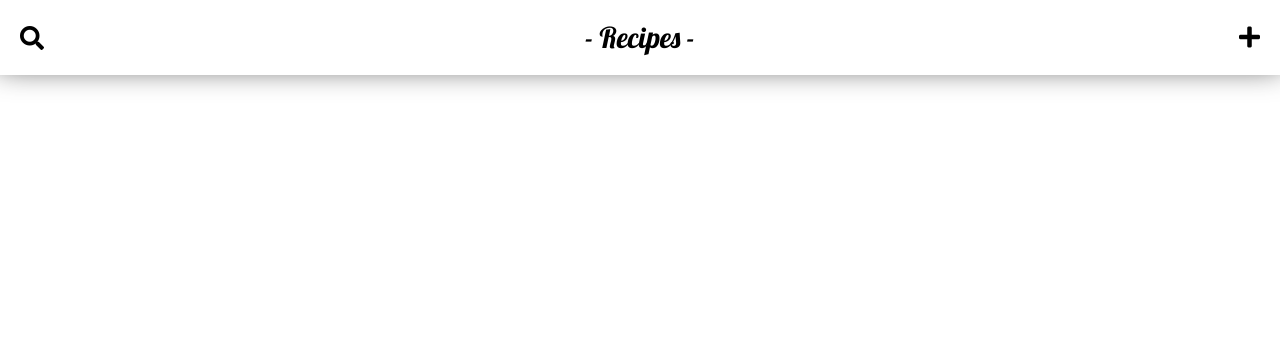
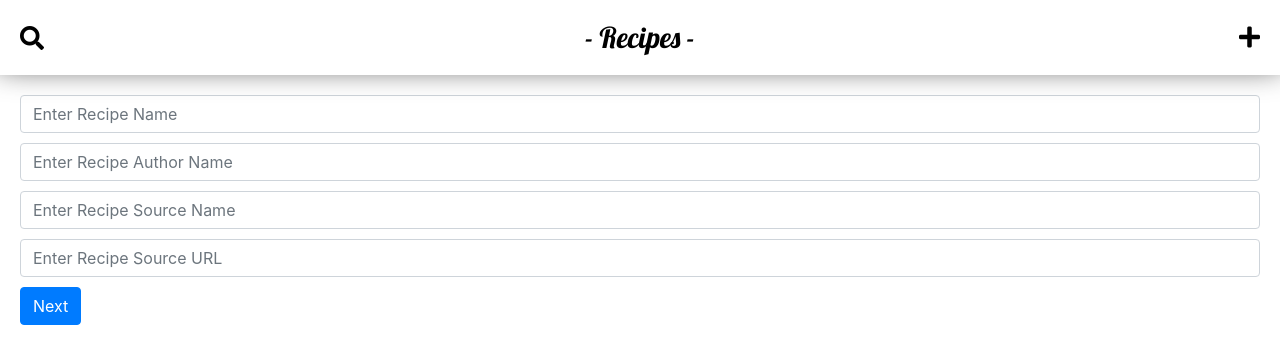
Before and after one commit to gal664/recipes, a React (Create React App) app in the folder front/: page /add in a window 1280 px wide. Shown: the top 364 px of the page. Built offline with nearby package versions, Linux system fonts and the light colour scheme.

Commit message:
divided AddRecipe page to 3 sub-components, seems to work with only 1 bug with the ingredients measurements

```diff
--- a/front/src/components/App/AddRecipe/AddRecipe.js
+++ b/front/src/components/App/AddRecipe/AddRecipe.js
@@ -1,52 +1,91 @@
 import React, { Component } from 'react'
 import './AddRecipe.css'
+import RecipeInfo from './RecipeInfo/RecipeInfo'
+import IngredientsInfo from './IngredientsInfo/IngredientsInfo'
+import MethodInfo from './MethodInfo/MethodInfo'
 
 class AddRecipe extends Component {
 
   constructor(props) {
     super(props)
-    this.state = {}
+    this.state = {
+      title: null,
+      author: null,
+      source: { name: null, url: null },
+      ingredients: [],
+      method: [],
+      isInfo: false,
+      isIngredients: false,
+      isMethod: false,
+    }
+
+    this.handleClick = this.handleClick.bind(this)
+    this.setRecipeInfo = this.setRecipeInfo.bind(this)
+    this.setIngredients = this.setIngredients.bind(this)
+    this.setMethod = this.setMethod.bind(this)
     this.handleSubmit = this.handleSubmit.bind(this)
-    this.recicpeTitle = React.createRef()
-    this.recipeAuthor = React.createRef()
-    this.sourceName = React.createRef()
-    this.sourceUrl = React.createRef()
-    this.IngredientName = React.createRef()
-    this.IngredientAmount = React.createRef()
-    this.IngredientMeasurement = React.createRef()
-    this.stepDescription = React.createRef()
-    this.stepDurationHours = React.createRef()
-    this.stepDurationMinutes = React.createRef()
-    this.stepDurationSeconds = React.createRef()
+
+  }
+
+  handleClick() {
+    if (!this.state.isInfo) {
+      return (
+        <RecipeInfo onSubmitInfo={this.setRecipeInfo} />
+      )
+    }
+    if (!this.state.isIngredients && this.state.isInfo) {
+      return (
+        <IngredientsInfo onSubmitInfo={this.setIngredients} />
+      )
+    }
+    if (!this.state.isMethod && this.state.isIngredients) {
+      return (
+        <MethodInfo onSubmitInfo={this.setMethod} />
+      )
+    }
+  }
+
+  setRecipeInfo(recipeInfoValues) {
+
+    this.setState({
+      title: recipeInfoValues.title,
+      author: recipeInfoValues.author,
+      source: recipeInfoValues.source,
+      isInfo: true
+    })
+
+  }
+
+  setIngredients(ingredientsArray) {
+
+    this.setState({
+      ingredients: ingredientsArray,
+      isIngredients: true
+    })
+
+  }
+
+  setMethod(methodStepsArray) {
+
+    this.setState({
+      method: methodStepsArray,
+      isMethod: true
+    },() => { this.handleSubmit() })
+
+
   }
 
   handleSubmit() {
 
     let recipeInfo = {
-      title: this.recicpeTitle.current.value,
-      author: this.recipeAuthor.current.value,
-      source: {
-        name: this.sourceName.current.value,
-        url: this.sourceUrl.current.value
-      },
-      ingredients: [
-      {
-        name: this.IngredientName.current.value,
-        amount: this.IngredientAmount.current.value,
-        measurement: this.IngredientMeasurement.current.value,
-      }
-      ],
-      method: [
-        {
-          description: this.stepDescription.current.value,
-          duration: {
-            hours: this.stepDurationHours.current.value,
-            minutes: this.stepDurationMinutes.current.value,
-            seconds: this.stepDurationSeconds.current.value,
-          },
-        }
-      ],
+      title: this.state.title,
+      author: this.state.author,
+      source: this.state.source,
+      ingredients: this.state.ingredients,
+      method: this.state.method,
     }
+
+    console.log(recipeInfo)
 
     fetch(`/api/recipe`, {
       method: 'POST',
@@ -59,26 +98,7 @@ class AddRecipe extends Component {
   render() {
     return (
       <div className="addRecipe">
-          <input value="asd" type="text" className="form-control" ref={this.recicpeTitle} id="recipeTitleInput" placeholder="Enter Recipe Name" />
-          <input value="asd" type="text" className="form-control" ref={this.recipeAuthor} id="recipeAuthorInput" placeholder="Enter Recipe Author Name" />
-          <input value="asd" type="text" className="form-control" ref={this.sourceName} id="sourceNameInput" placeholder="Enter Recipe Source Name" />
-          <input value="asd" type="text" className="form-control" ref={this.sourceUrl} id="sourceUrlInput" placeholder="Enter Recipe Source URL" />
-          <input value="asd" type="text" className="form-control" ref={this.IngredientName} id="ingredientName" placeholder="Enter Ingredient Name" />
-          <input value="1" type="number" className="form-control" ref={this.IngredientAmount} id="ingredientAmount" placeholder="Enter Ingredient Amount" />
-          <select value="Miligrams" className="form-control" ref={this.IngredientMeasurement} id="unitType">
-            <option hidden>Choose Unit Type</option>
-            <option>Miligrams</option>
-            <option>Grams</option>
-            <option>Kilograms</option>
-            <option>Teaspoons</option>
-            <option>Tablespoons</option>
-            <option>Cup</option>
-          </select>
-          <textarea value="asd" className="form-control" ref={this.stepDescription} id="methodStep" rows="5" placeholder="Enter Step Description"></textarea>
-          <input value="1" type="number" className="form-control" ref={this.stepDurationHours} id="stepDurationHours" placeholder="Enter Duration Hours" />
-          <input value="1" type="number" className="form-control" ref={this.stepDurationMinutes} id="stepDurationMinutes" placeholder="Enter Duration Minutes" />
-          <input value="1" type="number" className="form-control" ref={this.stepDurationSeconds} id="stepDurationSeconds" placeholder="Enter Duration Seconds" />
-          <button onClick={this.handleSubmit} type="submit" className="btn btn-primary">Submit</button>
+        {this.handleClick()}
       </div>
     )
   }
--- /dev/null
+++ b/front/src/components/App/AddRecipe/IngredientsInfo/IngredientsInfo.css
@@ -0,0 +1,11 @@
+.addRecipe{
+    height: 100%;
+    width: 100%;
+    background: #ffffff;
+    padding: 20px;
+    padding-top: 95px;
+}
+
+.addRecipe input, .addRecipe button, .addRecipe select, .addRecipe textarea{
+    margin-bottom: 10px;
+}
--- /dev/null
+++ b/front/src/components/App/AddRecipe/IngredientsInfo/IngredientsInfo.js
@@ -0,0 +1,49 @@
+import React, { Component } from 'react'
+import './IngredientsInfo.css'
+
+class IngredientsInfo extends Component {
+
+  constructor(props) {
+    super(props)
+    this.state = {}
+    this.handleClick = this.handleClick.bind(this)
+    this.IngredientName = React.createRef()
+    this.IngredientAmount = React.createRef()
+    this.IngredientMeasurement = React.createRef()
+  }
+
+  handleClick() {
+
+    let IngredientsInfo = [
+      {
+        name: this.IngredientName.current.value,
+        amount: this.IngredientAmount.current.value,
+        measurement: this.IngredientMeasurement.current.value,
+      }
+    ]
+
+    this.props.onSubmitInfo(IngredientsInfo)
+
+  }
+
+  render() {
+    return (
+      <div className="IngredientsInfo">
+        <input required type="text" className="form-control" ref={this.IngredientName} id="ingredientName" placeholder="Enter Ingredient Name" />
+        <input required type="number" className="form-control" ref={this.IngredientAmount} id="ingredientAmount" placeholder="Enter Ingredient Amount" />
+        <select required className="form-control" ref={this.IngredientMeasurement} id="unitType">
+          <option hidden>Choose Unit Type</option>
+          <option>Miligrams</option>
+          <option>Grams</option>
+          <option>Kilograms</option>
+          <option>Teaspoons</option>
+          <option>Tablespoons</option>
+          <option>Cup</option>
+        </select>
+        <button onClick={this.handleClick} className="btn btn-primary">Next</button>
+      </div>
+    )
+  }
+}
+
+export default IngredientsInfo
--- /dev/null
+++ b/front/src/components/App/AddRecipe/MethodInfo/MethodInfo.css
@@ -0,0 +1,11 @@
+.addRecipe{
+    height: 100%;
+    width: 100%;
+    background: #ffffff;
+    padding: 20px;
+    padding-top: 95px;
+}
+
+.addRecipe input, .addRecipe button, .addRecipe select, .addRecipe textarea{
+    margin-bottom: 10px;
+}
--- /dev/null
+++ b/front/src/components/App/AddRecipe/MethodInfo/MethodInfo.js
@@ -0,0 +1,46 @@
+import React, { Component } from 'react'
+import './MethodInfo.css'
+
+class MethodInfo extends Component {
+
+  constructor(props) {
+    super(props)
+    this.state = {}
+    this.handleClick = this.handleClick.bind(this)
+    this.stepDescription = React.createRef()
+    this.stepDurationHours = React.createRef()
+    this.stepDurationMinutes = React.createRef()
+    this.stepDurationSeconds = React.createRef()
+  }
+
+  handleClick() {
+
+    let MethodInfo = [
+      {
+        description: this.stepDescription.current.value,
+        duration: {
+          hours: this.stepDurationHours.current.value,
+          minutes: this.stepDurationMinutes.current.value,
+          seconds: this.stepDurationSeconds.current.value,
+        }
+      }
+    ]
+
+    this.props.onSubmitInfo(MethodInfo)
+
+  }
+
+  render() {
+    return (
+      <div className="MethodInfo">
+        <textarea required className="form-control" ref={this.stepDescription} id="methodStep" rows="5" placeholder="Enter Step Description"></textarea>
+        <input required type="number" className="form-control" ref={this.stepDurationHours} id="stepDurationHours" placeholder="Enter Duration Hours" />
+        <input required type="number" className="form-control" ref={this.stepDurationMinutes} id="stepDurationMinutes" placeholder="Enter Duration Minutes" />
+        <input required type="number" className="form-control" ref={this.stepDurationSeconds} id="stepDurationSeconds" placeholder="Enter Duration Seconds" />
+        <button onClick={this.handleClick} className="btn btn-primary">Submit</button>
+      </div>
+    )
+  }
+}
+
+export default MethodInfo
--- /dev/null
+++ b/front/src/components/App/AddRecipe/RecipeInfo/RecipeInfo.css
@@ -0,0 +1,11 @@
+.addRecipe{
+    height: 100%;
+    width: 100%;
+    background: #ffffff;
+    padding: 20px;
+    padding-top: 95px;
+}
+
+.addRecipe input, .addRecipe button, .addRecipe select, .addRecipe textarea{
+    margin-bottom: 10px;
+}
--- /dev/null
+++ b/front/src/components/App/AddRecipe/RecipeInfo/RecipeInfo.js
@@ -0,0 +1,41 @@
+import React, { Component } from 'react'
+import './RecipeInfo.css'
+
+class RecipeInfo extends Component {
+
+  constructor(props) {
+    super(props)
+    this.state = {}
+    this.handleClick = this.handleClick.bind(this)
+    this.recipeTitle = React.createRef()
+    this.recipeAuthor = React.createRef()
+    this.sourceName = React.createRef()
+    this.sourceUrl = React.createRef()
+  }
+
+  handleClick() {
+
+    let recipeInfo = {
+      title: this.recipeTitle.current.value,
+      author: this.recipeAuthor.current.value,
+      source: { name: this.sourceName.current.value, url: this.sourceUrl.current.value }
+    }
+
+    this.props.onSubmitInfo(recipeInfo)
+
+  }
+
+  render() {
+    return (
+      <div className="RecipeInfo">
+        <input required type="text" className="form-control" ref={this.recipeTitle} id="recipeTitleInput" placeholder="Enter Recipe Name" />
+        <input required type="text" className="form-control" ref={this.recipeAuthor} id="recipeAuthorInput" placeholder="Enter Recipe Author Name" />
+        <input required type="text" className="form-control" ref={this.sourceName} id="sourceNameInput" placeholder="Enter Recipe Source Name" />
+        <input required type="text" className="form-control" ref={this.sourceUrl} id="sourceUrlInput" placeholder="Enter Recipe Source URL" />
+        <button onClick={this.handleClick} className="btn btn-primary">Next</button>
+      </div>
+    )
+  }
+}
+
+export default RecipeInfo
--- a/front/src/components/App/App.js
+++ b/front/src/components/App/App.js
@@ -19,7 +19,7 @@ class App extends Component {
         <div className="contentContainer">
           <Switch>
             <Route exact path='/' component={() => <Home />}/>
-            <Route path='/addRecipe' component={() => <AddRecipe />}/>
+            <Route path='/add' component={() => <AddRecipe />}/>
           </Switch>
         </div>
       </div>
--- a/front/src/components/App/Navbar/Navbar.js
+++ b/front/src/components/App/Navbar/Navbar.js
@@ -1,7 +1,7 @@
 import React, { Component } from 'react'
 import './Navbar.css'
+import { NavLink } from 'react-router-dom'
 import Logo from '../Logo/Logo'
-import { NavLink } from 'react-router-dom'
 
 class Navbar extends Component {
 
@@ -20,7 +20,7 @@ class Navbar extends Component {
             <Logo />
           </NavLink>
         <div className="navbarSection navbarSection_right">
-          <NavLink to={`/addRecipe`}>
+          <NavLink to={`/add`}>
             <i className="fas fa-plus"></i>
           </NavLink>
         </div>
```
